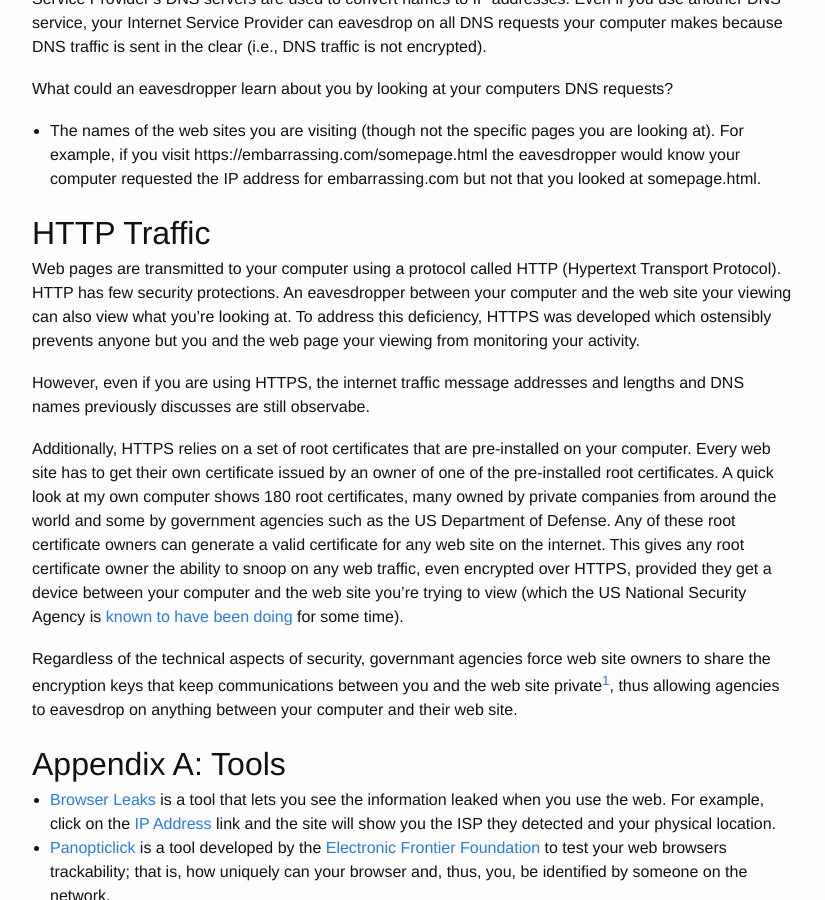
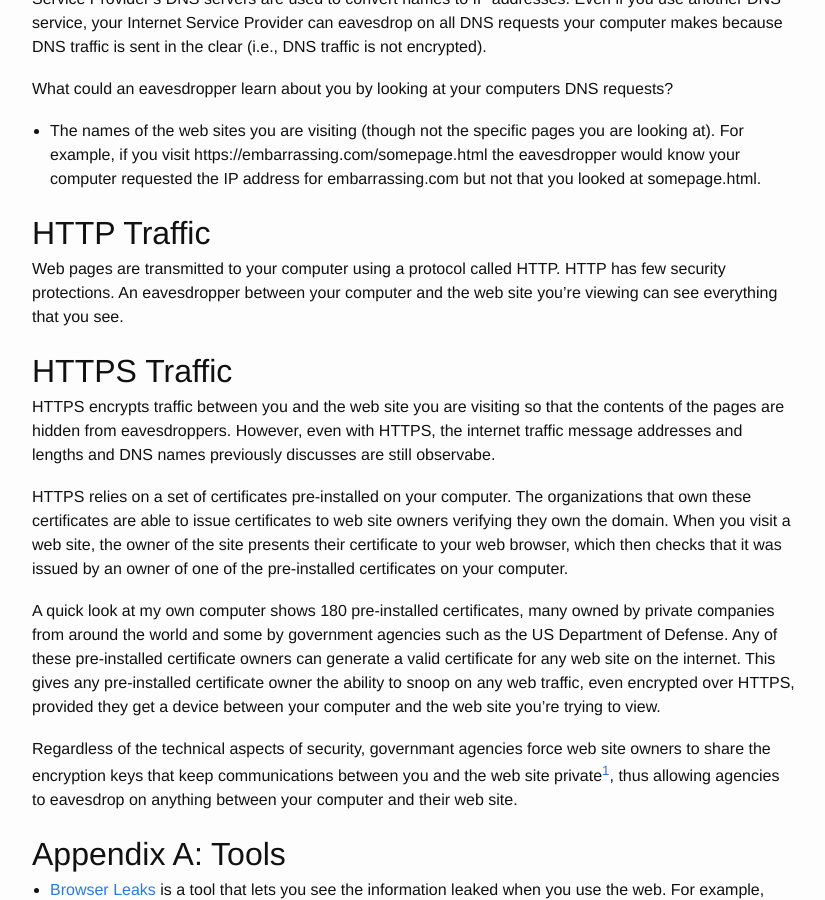
Before and after one commit to drichardson/dougrichardson.us, a Jekyll site: the page built from site/_posts/2015-12-28-internet_surveillance.markdown, in a window 1280 px wide and 900 px high, scrolled down 1137 px. Shown: the whole window, without its empty margins (226-1051 px from the left). Built offline with Jekyll 4.4.1, drawn with Linux system fonts in a browser that asks for light colours.

Commit message:
more edits

```diff
--- a/site/_posts/2015-12-28-internet_surveillance.markdown
+++ b/site/_posts/2015-12-28-internet_surveillance.markdown
@@ -52,21 +52,23 @@ if you visit https://embarrassing.com/somepage.html the eavesdropper would know
 the IP address for embarrassing.com but not that you looked at somepage.html.
 
 # HTTP Traffic
-Web pages are transmitted to your computer using a protocol called HTTP (Hypertext Transport Protocol). HTTP has few security protections.
-An eavesdropper between your computer and the web site your viewing can also view what you're looking at. To address
-this deficiency, HTTPS was developed which ostensibly prevents anyone but you and the web page your viewing from monitoring
-your activity.
+Web pages are transmitted to your computer using a protocol called HTTP. HTTP has few security protections.
+An eavesdropper between your computer and the web site you're viewing can see everything that you see.
 
-However, even if you are using HTTPS, the internet traffic message addresses and lengths and DNS names
+# HTTPS Traffic
+HTTPS encrypts traffic between you and the web site you are visiting so that the contents of the pages are
+hidden from eavesdroppers. However, even with HTTPS, the internet traffic message addresses and lengths and DNS names
 previously discusses are still observabe.
 
-Additionally, HTTPS relies on a set of root certificates that are pre-installed on your computer. Every web site
-has to get their own certificate issued by an owner of one of the pre-installed root certificates. A quick look at my own
-computer shows 180 root certificates, many owned by private companies from around the world and some by government
-agencies such as the US Department of Defense. Any of these root certificate owners can generate a valid certificate
-for any web site on the internet. This gives any root certificate owner the ability to snoop on any web traffic, even
-encrypted over HTTPS, provided they get a device between your computer and the web site you're trying to view (which the
-US National Security Agency is [known to have been doing][nsa] for some time).
+HTTPS relies on a set of certificates pre-installed on your computer. The organizations that own these certificates
+are able to issue certificates to web site owners verifying they own the domain. When you visit a web site, the owner
+of the site presents their certificate to your web browser, which then checks that it was issued by an owner of one
+of the pre-installed certificates on your computer.
+
+A quick look at my own computer shows 180 pre-installed certificates, many owned by private companies from around the world and some by government
+agencies such as the US Department of Defense. Any of these pre-installed certificate owners can generate a valid certificate
+for any web site on the internet. This gives any pre-installed certificate owner the ability to snoop on any web traffic, even
+encrypted over HTTPS, provided they get a device between your computer and the web site you're trying to view.
 
 Regardless of the technical aspects of security, governmant agencies force web site owners to share the
 encryption keys that keep communications between you and the web site private[^lava], thus allowing agencies to
```
Also changed, not shown: other parts of site/_posts/2015-12-28-internet_surveillance.markdown (+0 -1 lines).
